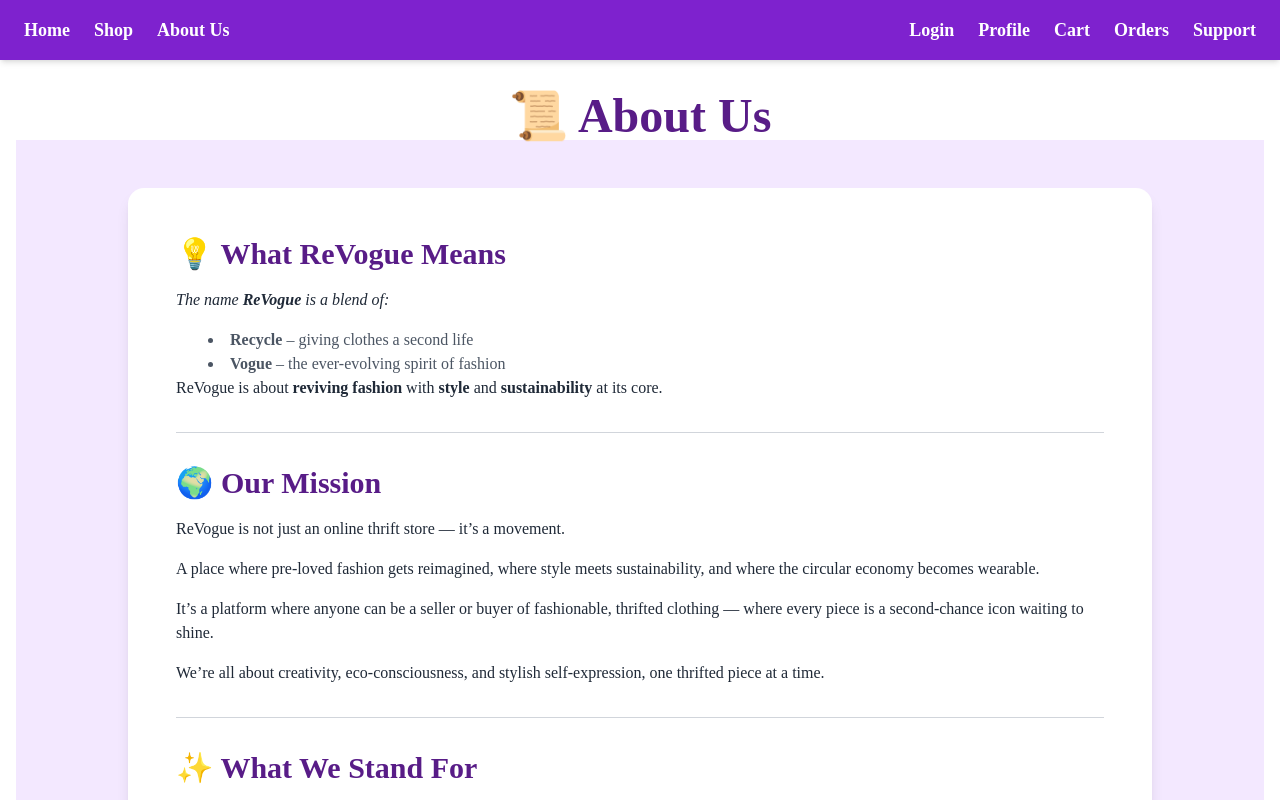
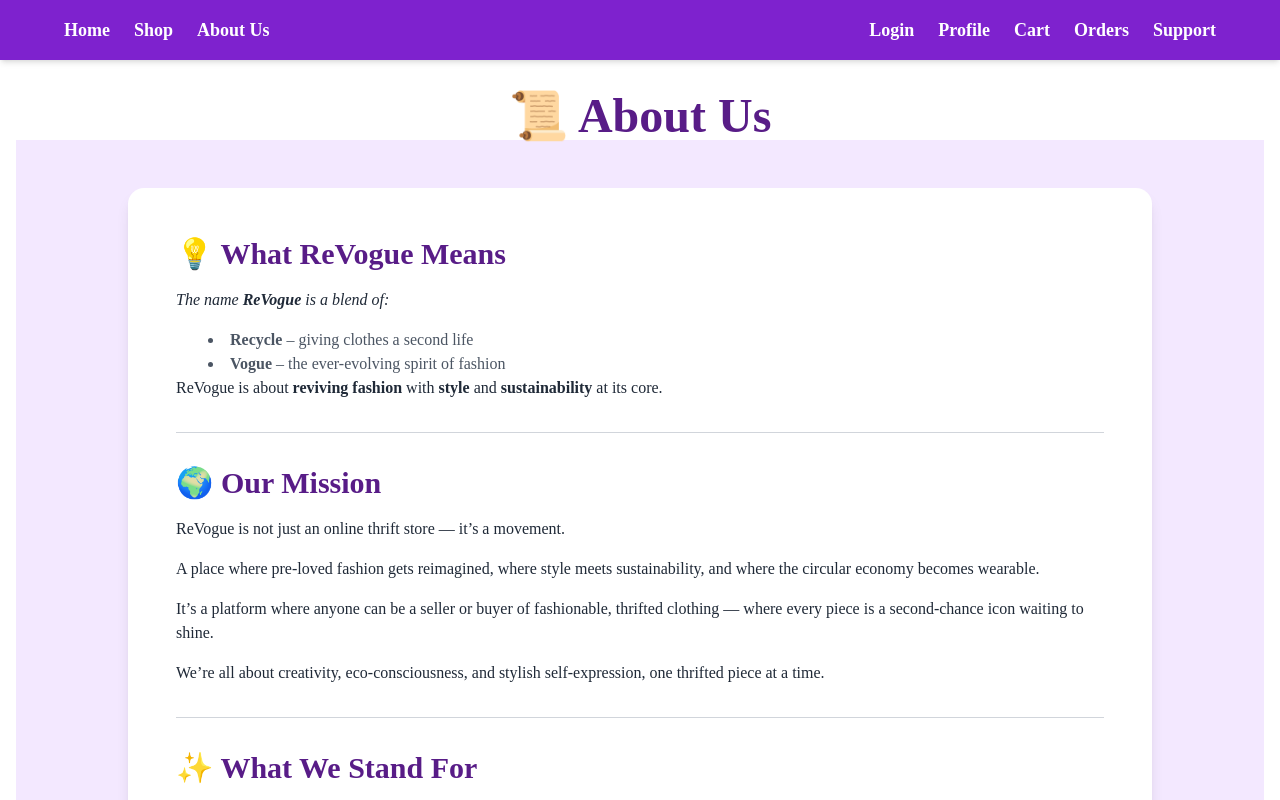
Before and after one commit to aisha-abdulmanan/ReVogue-ecommerce, a Nuxt app: page /about in a window 1280 px wide. Shown: the top 800 px of the page. Built offline with nearby package versions, Linux system fonts and the light colour scheme.

Commit message:
Minor changes in navigation bar

```diff
--- a/layouts/default.vue
+++ b/layouts/default.vue
@@ -2,28 +2,30 @@
   <div>
     <!-- NAVIGATION BAR -->
     <nav class="bg-purple-700 text-white px-6 py-4 shadow-md">
-      <ul class="flex justify-between items-center text-lg font-semibold">
+      <div class="flex justify-between items-center text-lg font-semibold mx-4 sm:mx-6 lg:mx-10">
+
         <!-- Left side nav links -->
-        <div class="flex gap-6">
+        <ul class="flex gap-6">
           <li><NuxtLink to="/" class="hover:underline">Home</NuxtLink></li>
           <li><NuxtLink to="/product" class="hover:underline">Shop</NuxtLink></li>
           <li><NuxtLink to="/about" class="hover:underline">About Us</NuxtLink></li>
-
-        </div>
+        </ul>
 
         <!-- Right side nav links -->
-        <div class="flex gap-6">
+        <ul class="flex gap-6">
           <li><NuxtLink to="/login" class="hover:underline">Login</NuxtLink></li>
           <li><NuxtLink to="/profile" class="hover:underline">Profile</NuxtLink></li>
           <li><NuxtLink to="/cart" class="hover:underline">Cart</NuxtLink></li>
-          <li><NuxtLink to="/orders" class="hover:underline">Orders</NuxtLink></li>
-          <li><NuxtLink to="/customer-service" class="hover:underline">Support</NuxtLink></li>
-        </div>
-      </ul>
+          <li><NuxtLink to="/orders" class="hover:underline"> Orders </NuxtLink></li>
+          <li><NuxtLink to="/customer-service" class="hover:underline"> Support </NuxtLink></li>
+        </ul>
+
+      </div>
     </nav>
 
+    <!-- Main content -->
     <main class="px-4 py-8">
-      <NuxtRouteAnnouncer />   <!-- Adds accessibility support for route changes -->
+      <NuxtRouteAnnouncer />
       <NuxtPage />
     </main>
   </div>
```
